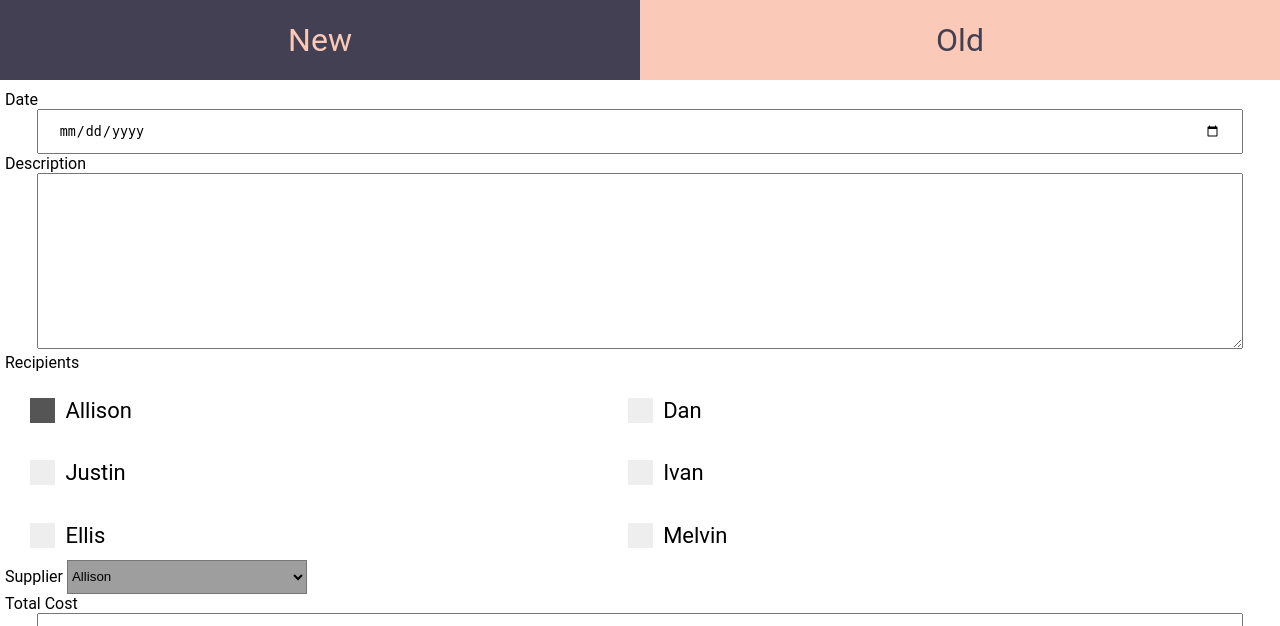
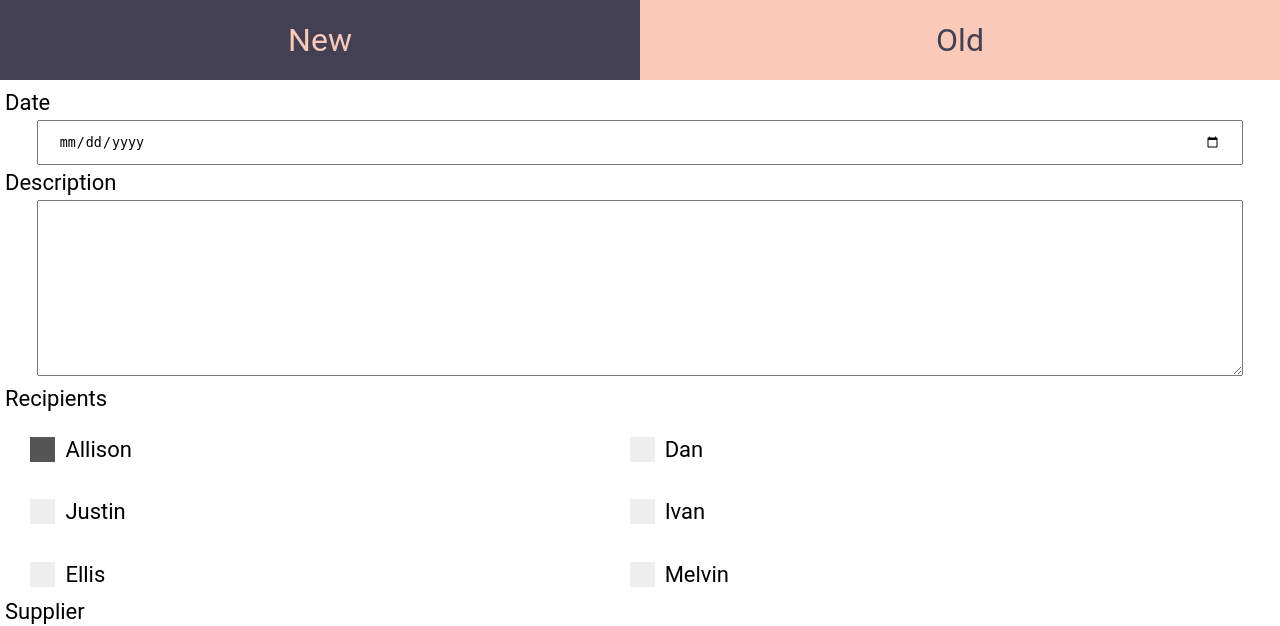
Before and after one commit to ivlin/MealzTM, a Flask app: page /new_entry in a window 1280 px wide. Shown: the top 626 px of the page. Run offline with Flask 2, Linux system fonts and the light colour scheme; grey boxes are pictures that could not be loaded.

Commit message:
more styling changes

```diff
--- a/app.py
+++ b/app.py
@@ -31,6 +31,7 @@ def calc_balance(transactions):
 def view_history():
     db = sqlite3.connect("db/mealtracker")
     cursor = db.cursor()
+    cursor.execute(create_str)
     history=cursor.execute("SELECT * FROM meal").fetchall()
     return render_template("history.html",schema=meal_schema+names,history=history,names=names,balance=calc_balance(history))
 
--- a/templates/base.html
+++ b/templates/base.html
@@ -68,25 +68,27 @@ a {
 <style>
 form {
   font-family: Roboto;
+  font-size:22px;
 }
 textarea {
   width: 95%;
   padding: 12px 20px;
-  margin: 0 2.5%;
+  margin: 5px 2.5%;
   box-sizing: border-box;
 }
 
 input[type=date], input[type=number] {
   width: 95%;
   padding: 12px 20px;
-  margin: 0 2.5%;
+  margin: 5px 2.5%;
   box-sizing: border-box;
 }
 
 input[type=submit] {
   width: 100%;
-  background-color: #AAAAAA;
+  background-color: #888;
   color: white;
+  font-size: 1.5em;
   padding: 14px 20px;
   margin: 8px 0;
   border: none;
@@ -170,6 +172,7 @@ input[type=submit] {
 
 .styled-select {
    background: url(http://i62.tinypic.com/15xvbd5.png) no-repeat 96% 0;
+   width:100%;
    height: 29px;
    overflow: hidden;
    width: 240px;
@@ -179,6 +182,7 @@ input[type=submit] {
    background: transparent;
    border: none;
    font-size: 14px;
+   width:100%;
    height: 29px;
    padding: 5px; /* If you add too much padding here, the options won't show in IE */
    width: 268px;
@@ -186,21 +190,20 @@ input[type=submit] {
 
 .styled-select.slate {
    background: url(http://i62.tinypic.com/2e3ybe1.jpg) no-repeat right center;
-   height: 34px;
-   width: 240px;
+   height: 3.5em;
+  width: 95%;
+  padding: 12px 20px;
+  margin: 5px 2.5%;
 }
 
 .styled-select.slate select {
    border: 1px solid #ccc;
    font-size: 16px;
-   height: 34px;
-   width: 268px;
+  width: 95%;
+  padding: 12px 20px;
+  margin: 5px 2.5%;
 }
 
-.indented {
-    width:100%;
-
-}
 </style>
 
 <script>
```
